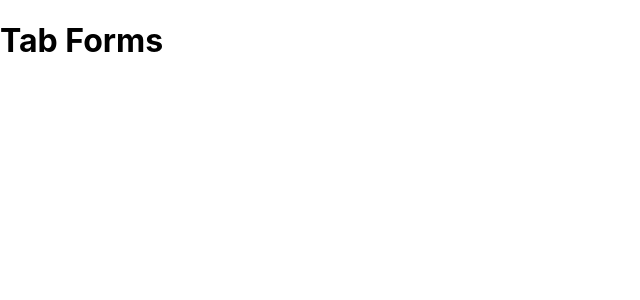
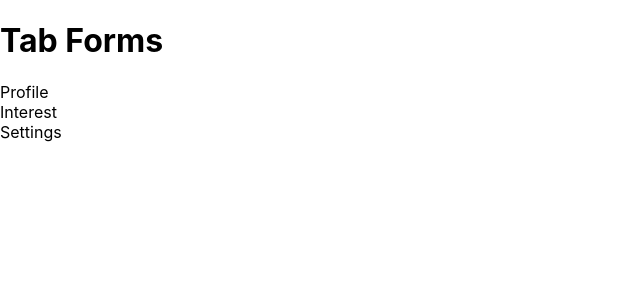
Before and after one commit to Ssharma0355/machine-coding, a React (Create React App) app: page / in a window 1280 px wide. Shown: the top 300 px of the page, without its empty margins (0-640 px from the left). Built offline with nearby package versions, Linux system fonts and the light colour scheme.

Commit message:
added tabs

```diff
--- a/src/solutions/TabForms/TabForms.jsx
+++ b/src/solutions/TabForms/TabForms.jsx
@@ -21,6 +21,7 @@ const TabForms = () => {
   return (
     <div>
       <h1>Tab Forms </h1>
+      {Tabs.map(t => <div>{t.name}</div>)}
 
     </div>
   );
```
